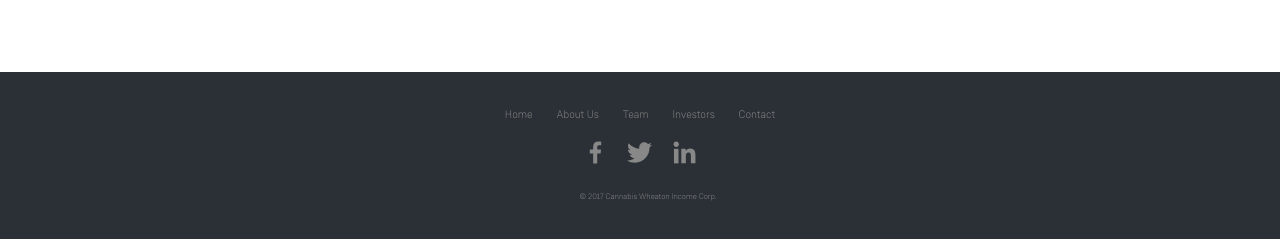
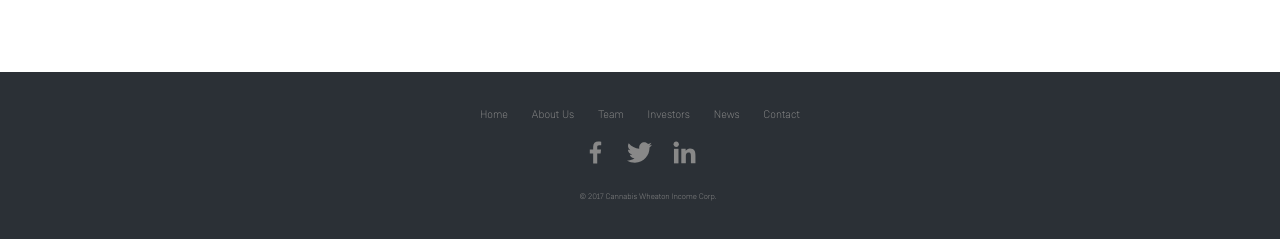
Before and after one commit to robcodonnell/cannabiswheaton, a Jekyll site: the page built from index.html, in a window 1280 px wide and 900 px high, scrolled down 2022 px. Shown: the part 658-897 px from the top of the window. Built offline with Jekyll 4.4.1, drawn with Linux system fonts in a browser that asks for light colours; nearby versions of some CDN libraries.

Commit message:
add link to footer

```diff
--- a/_includes/footer.html
+++ b/_includes/footer.html
@@ -1,11 +1,12 @@
 <footer>
   <div class="footer-wrap">
     <div class="footer-nav">
-      <a class="footer-link" href="{{site.baseurl}}/" onclick="closeNav()">Home</a>
-      <a class="footer-link" href="{{site.baseurl}}/about" onclick="closeNav()">About Us</a>
-      <a class="footer-link" href="{{site.baseurl}}/team" onclick="closeNav()">Team</a>
-      <a class="footer-link" href="{{site.baseurl}}/investors" onclick="closeNav()">Investors</a>
-      <a class="footer-link" href="{{site.baseurl}}/contact" onclick="closeNav()">Contact</a>
+      <a class="footer-link" href="{{site.baseurl}}/">Home</a>
+      <a class="footer-link" href="{{site.baseurl}}/about">About Us</a>
+      <a class="footer-link" href="{{site.baseurl}}/team">Team</a>
+      <a class="footer-link" href="{{site.baseurl}}/investors">Investors</a>
+      <a class="footer-link" href="{{site.baseurl}}/news">News</a>
+      <a class="footer-link" href="{{site.baseurl}}/contact">Contact</a>
     </div>
     <div class="footer-group">
       <div class="soshmeeds">
```
Also changed, not shown: 8 other files.
